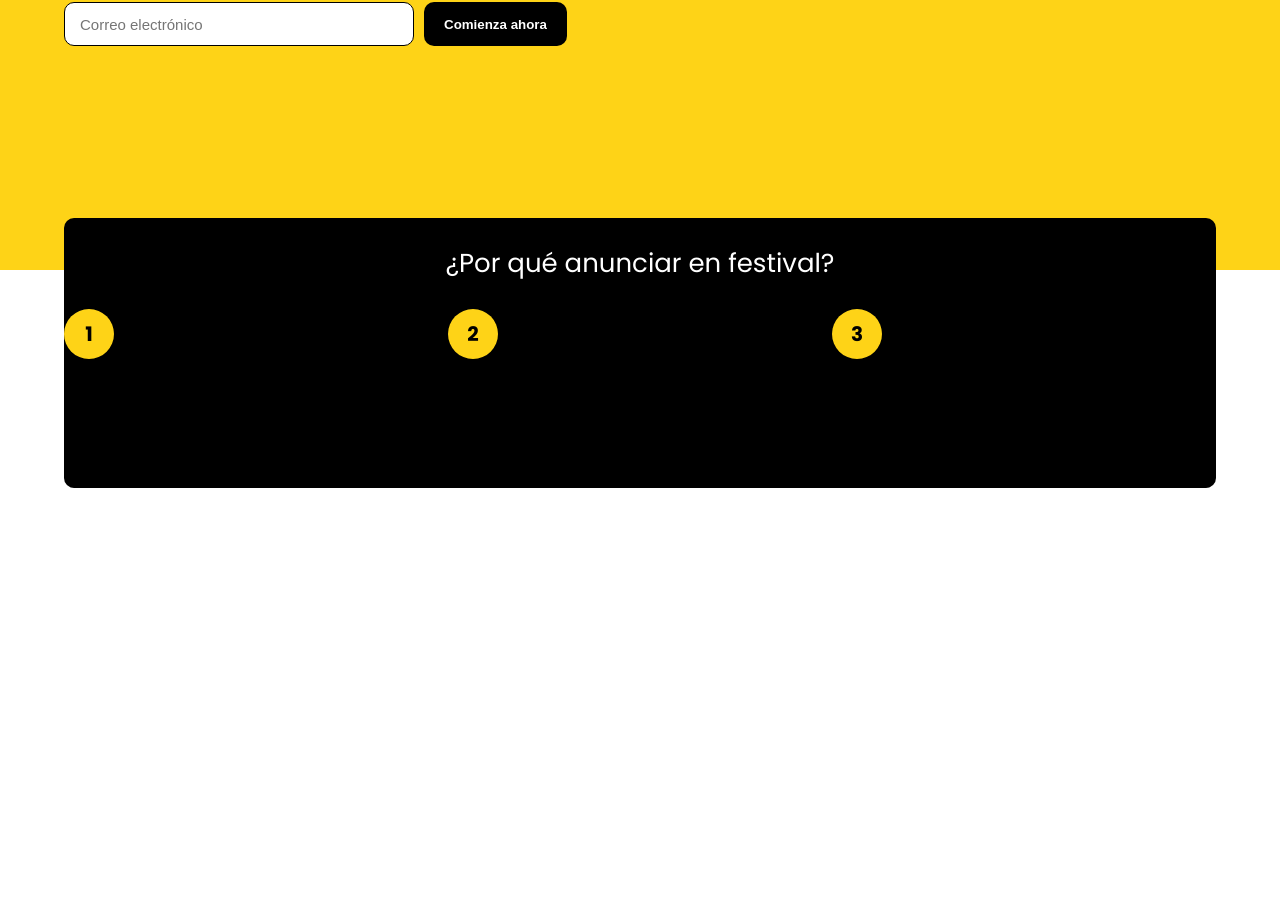
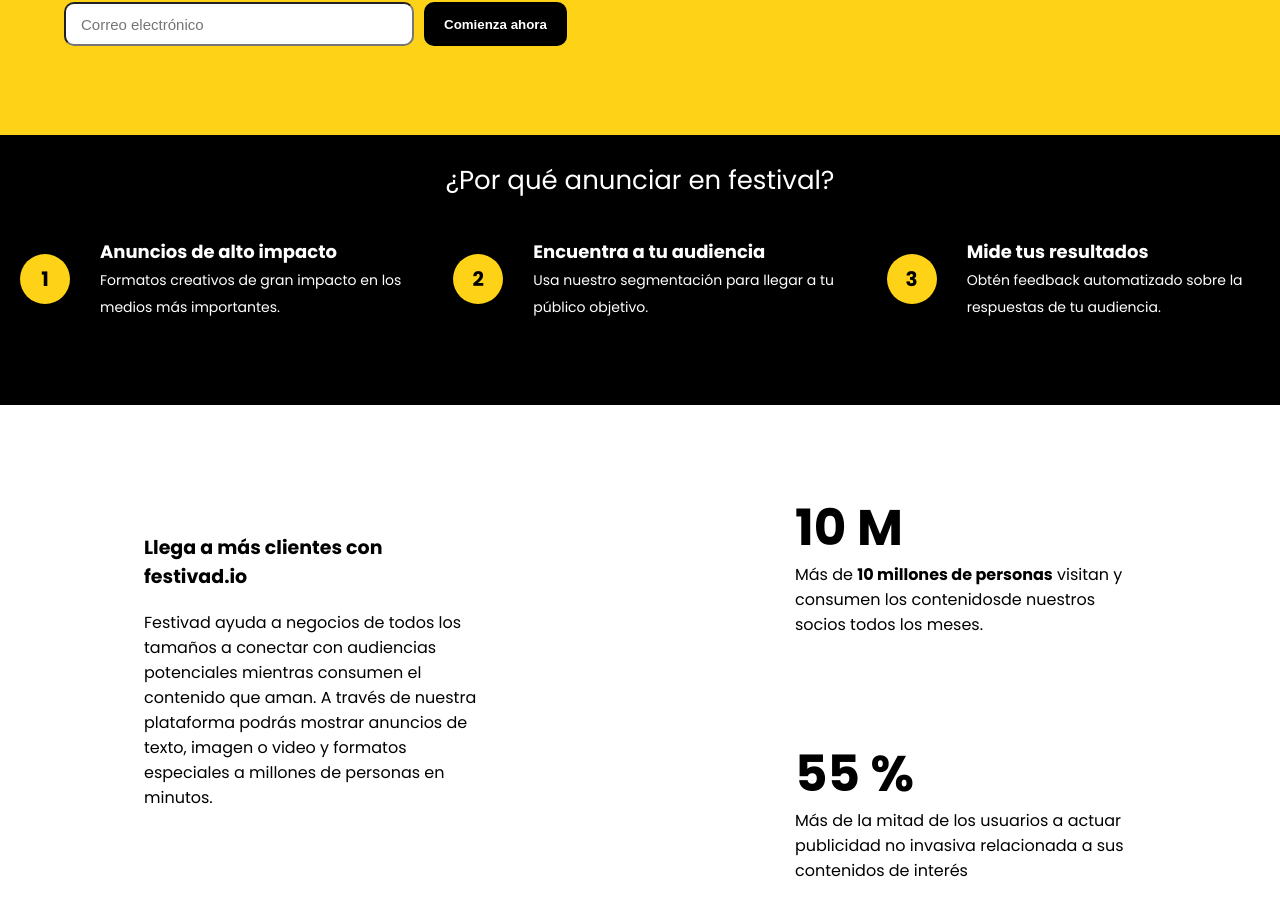
Before and after one commit to 12aptor/FestivalAd, a Next.js app: page / in a window 1280 px wide. Shown: the part 530-1446 px from the top of the page. Built offline with nearby package versions, Linux system fonts and the light colour scheme.

Commit message:
segunda vista de landing page

```diff
--- a/pages/index.tsx
+++ b/pages/index.tsx
@@ -43,22 +43,42 @@
                                     1
                                 </div>
                                 <div>
-                                    {/* <p><span>Anuncios de alto impacto</span><br />Formatos creativos de gran impacto en los medios más importantes.</p> */}
+                                    <p>Anuncios de alto impacto<br /><span>Formatos creativos de gran impacto en los medios más importantes.</span></p>
                                 </div>
                             </div>
                             <div>
                                 <div>
                                     2
                                 </div>
-                                <div></div>
+                                <div>
+                                    <p>Encuentra a tu audiencia<br /><span>Usa nuestro segmentación para llegar a tu público objetivo.</span></p>
+                                </div>
                             </div>
                             <div>
                                 <div>
                                     3
                                 </div>
-                                <div></div>
+                                <div>
+                                    <p>Mide tus resultados<br /><span>Obtén feedback automatizado sobre la respuestas de tu audiencia.</span></p>
+                                </div>
                             </div>
                         </article>
+                    </div>
+                    <div className="alcance">
+                        <div>
+                            <p>Llega a más clientes con festivad.io</p>
+                            <p>Festivad ayuda a negocios de todos los tamaños a conectar con audiencias potenciales mientras consumen el contenido que aman. A través de nuestra plataforma  podrás mostrar anuncios de texto, imagen o video y formatos especiales a millones de personas en minutos.</p>
+                        </div>
+                        <div>
+                            <div>
+                                <p>10 M</p>
+                                <p>Más de <span>10 millones de personas</span> visitan y consumen los contenidosde nuestros socios todos los meses.</p>
+                            </div>
+                            <div>
+                                <p>55 %</p>
+                                <p>Más de la mitad de los usuarios a actuar publicidad no invasiva relacionada a sus contenidos de interés</p>
+                            </div>
+                        </div>
                     </div>
                 </div>
             </main>
--- a/styles/globals.scss
+++ b/styles/globals.scss
@@ -193,7 +193,6 @@
                         width: 350px;
                         height: 44px;
                         border-radius: 10px;
-                        border: 1px solid #000;
                         padding: 0 15px;
                         margin-right: 10px;
                         font-weight: 500;
@@ -219,9 +218,11 @@
         align-items: center;
         justify-content: center;
         .porque-anunciar {
+            position: absolute;
             width: 1300px;
             height: 270px;
-            margin-top: -55%;
+            margin-top: calc(-100vh + 270px);
+            transform: translateY(-50%);
             background-color: #000;
             border-radius: 10px;
             color: #fff;
@@ -229,17 +230,22 @@
                 text-align: center;
                 font-size: 26px;
                 font-weight: 500;
+                margin-bottom: 0;
             }
             article {
                 display: flex;
                 & > div {
-                    flex: 1;
+                    width: calc(100% / 3);
                     display: flex;
+                    align-items: center;
+                    justify-content: center;
+                    padding: 20px;
                     div {
                         &:first-child {
                             height: 50px;
-                            width: 50px;
+                            min-width: 50px;
                             border-radius: 50%;
+                            margin: 10px;
                             background-color: #fed317;
                             display: flex;
                             align-items: center;
@@ -248,6 +254,53 @@
                             font-size: 20px;
                             font-weight: 700;
                         }
+                        &:nth-child(2) {
+                            padding-left: 20px;
+                            p {
+                                font-size: 18px;
+                                font-weight: 700;
+                                span {
+                                    font-weight: 300;
+                                    font-size: 14px;
+                                }
+                            }
+                        }
+                    }
+                }
+            }
+        }
+        .alcance {
+            display: flex;
+            align-items: center;
+            justify-content: center;
+            width: 1300px;
+            & > div {
+                flex: 1;
+                padding: 80px;
+                &:first-child {
+                    margin-right: 150px;
+                    p {
+                        &:first-child {
+                            font-size: 19px;
+                            font-weight: 600;
+                        }
+                    }
+                }
+                &:nth-child(2) {
+                    div {
+                        &:first-child {
+                            margin-bottom: 100px;
+                            span {
+                                font-weight: 600;
+                            }
+                        }
+                    }
+                    p {
+                        &:first-child {
+                            font-size: 50px;
+                            font-weight: 700;
+                            margin-bottom: -20px;
+                        }
                     }
                 }
             }
```
